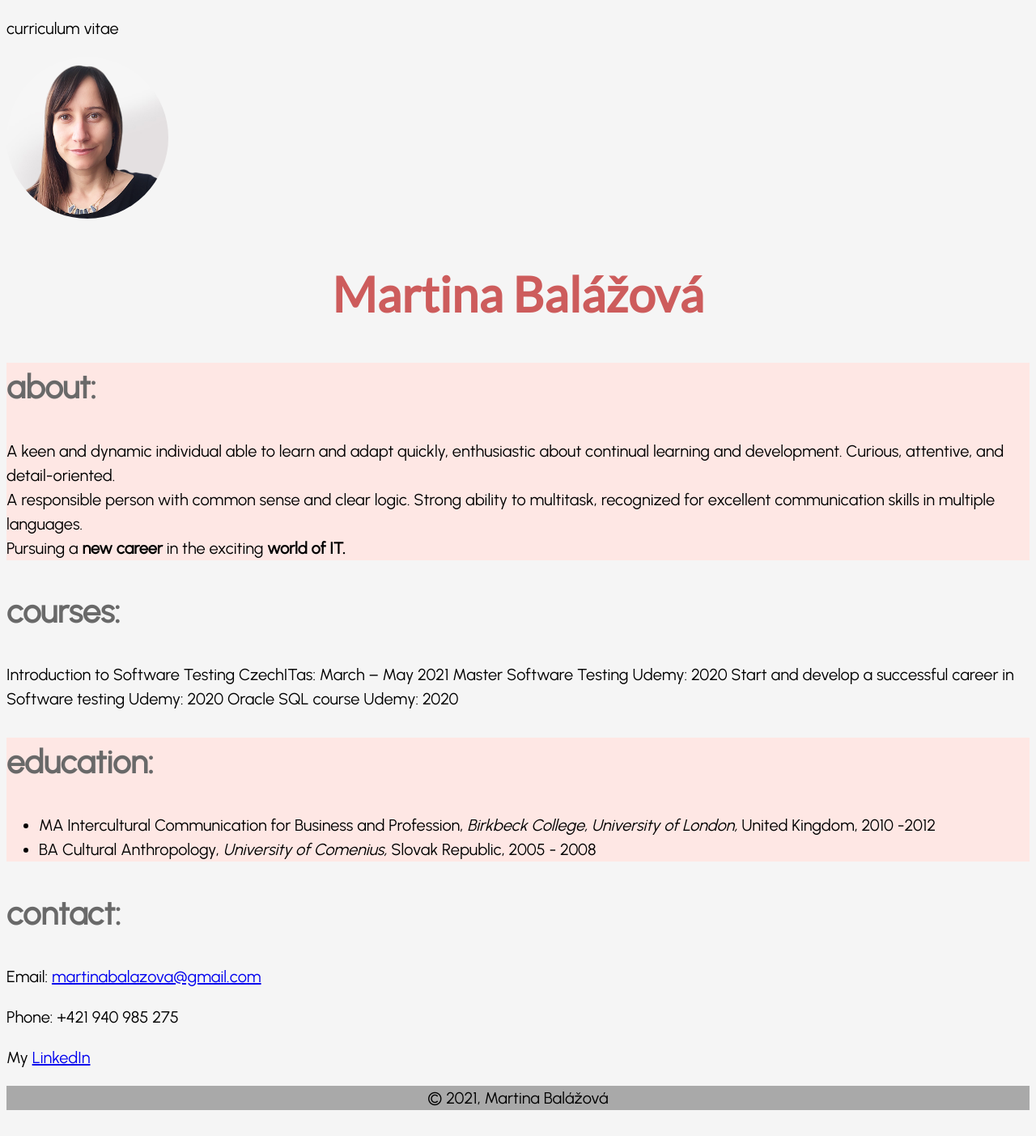
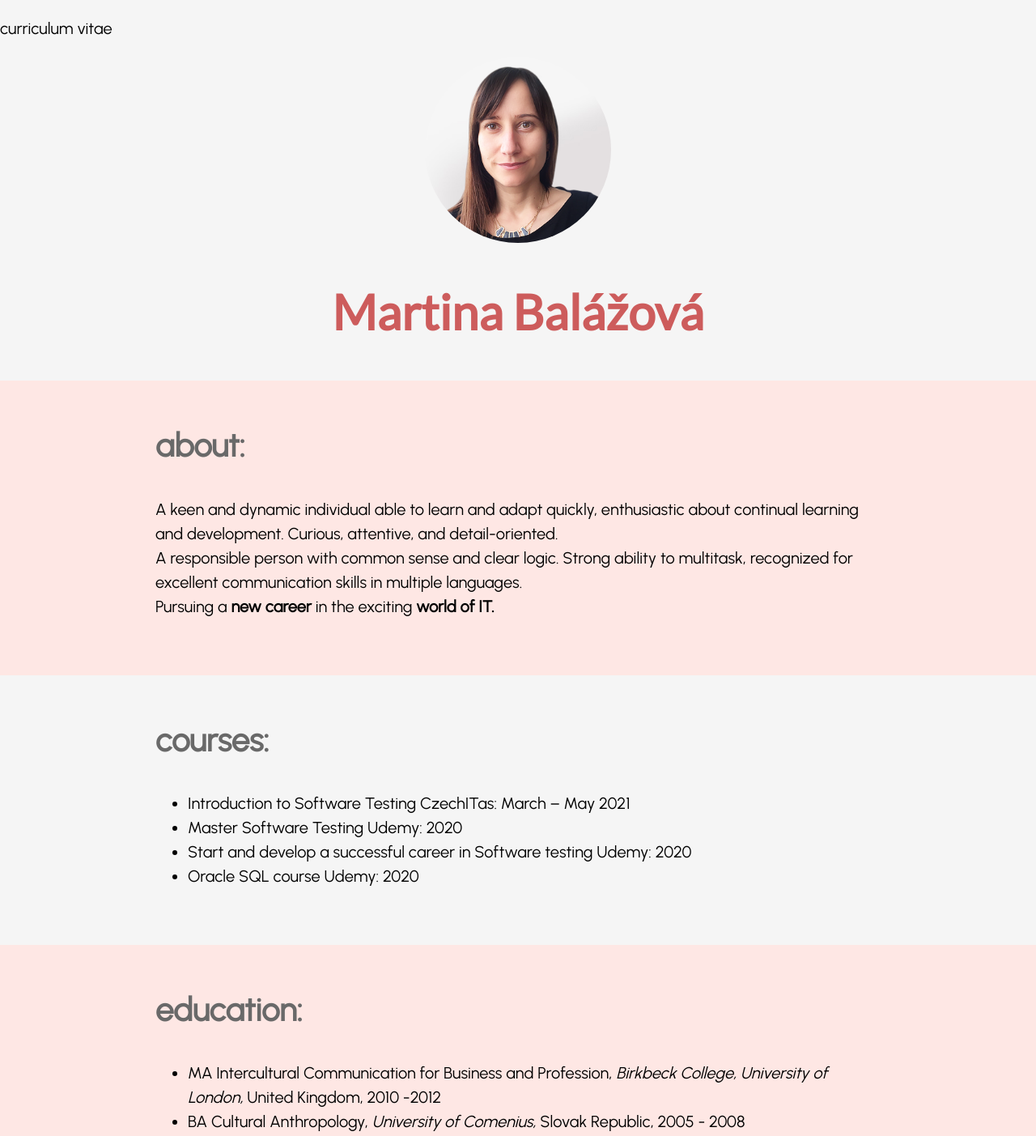
Before and after one commit to MartBal/cv, a plain HTML site: page index.html in a window 1280 px wide. Shown: the top 1403 px of the page at 81% size. Drawn offline with Linux system fonts and the light colour scheme.

Commit message:
pridan padding

```diff
--- a/index.html
+++ b/index.html
@@ -35,30 +35,28 @@
 <section class="courses">
         <h2>courses:</h2>
 
-    Introduction to Software Testing
-    CzechITas: March – May 2021
+        <ul>
 
-    Master Software Testing Udemy: 2020
+    <li>Introduction to Software Testing
+    CzechITas: March – May 2021</li>
 
-    Start and develop a successful career in Software testing Udemy: 2020
+    <li>Master Software Testing Udemy: 2020</li>
 
-    Oracle SQL course Udemy: 2020
+    <li>Start and develop a successful career in Software testing Udemy: 2020</li>
 
+    <li>Oracle SQL course Udemy: 2020</li>
+
+        </ul>
 </section>
 
 <section class="education">
         <h2>education:</h2>
 
     <ul>
-        <li>MA Intercultural Communication for Business and Profession,
-    <em>Birkbeck College, University of London,</em> United Kingdom,
-    2010 -2012
-    </li>
+        <li>MA Intercultural Communication for Business and Profession, <em>Birkbeck College, University of London,</em> United Kingdom, 2010 -2012</li>
 
     <li>BA Cultural Anthropology,
-    <em>University of Comenius,</em>
-    Slovak Republic,
-    2005 - 2008
+    <em>University of Comenius,</em> Slovak Republic, 2005 - 2008
     </li>
 
     </ul>
--- a/style.css
+++ b/style.css
@@ -3,6 +3,7 @@ body {
     font-size: 20px;
     line-height: 1.5;
     font-family: 'Urbanist', sans-serif;
+    margin: 0;
 }
 
 h1 {
@@ -17,6 +18,7 @@ h2 {
     font-family: 'Urbanist', sans-serif;
     font-weight: bold;
     color: #696969;
+    margin-top: 0;
 }
 
 .about,
@@ -33,9 +35,17 @@ h2 {
     text-align: center;
     background-color: darkgray;
     font-weight: 400;
+    padding: 20px 0;
 }
 
 .foto1 {
-    width: 200px;
+    display: block;
+    width: 230px;
     border-radius: 50%;
+    margin-left: auto;
+    margin-right: auto;
 }
+
+section {
+    padding: 50px 15%;
+}
```
